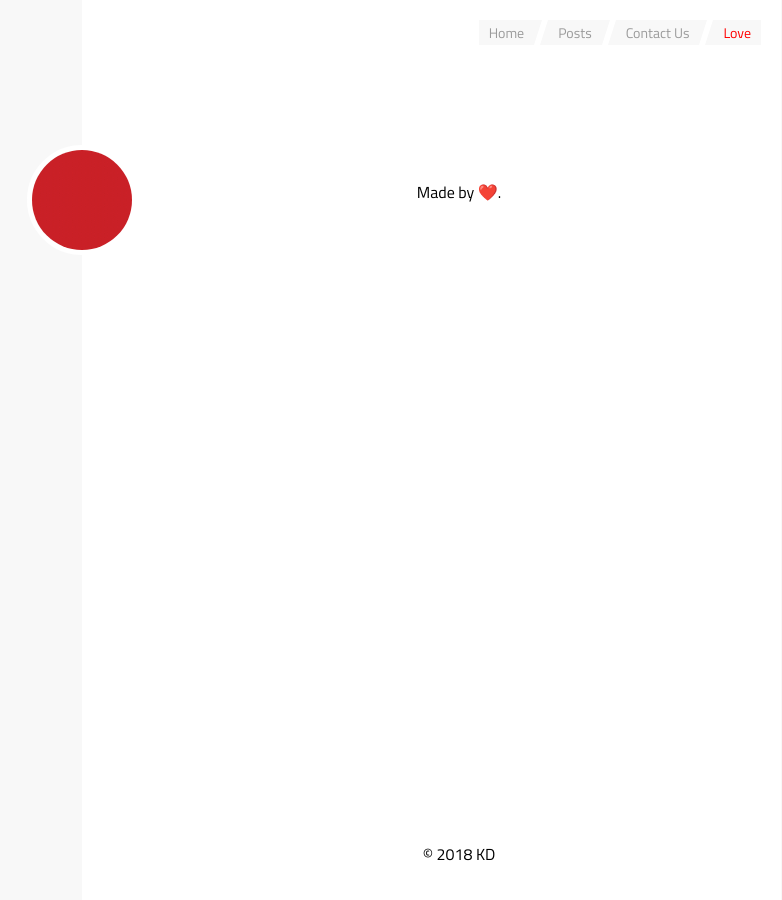
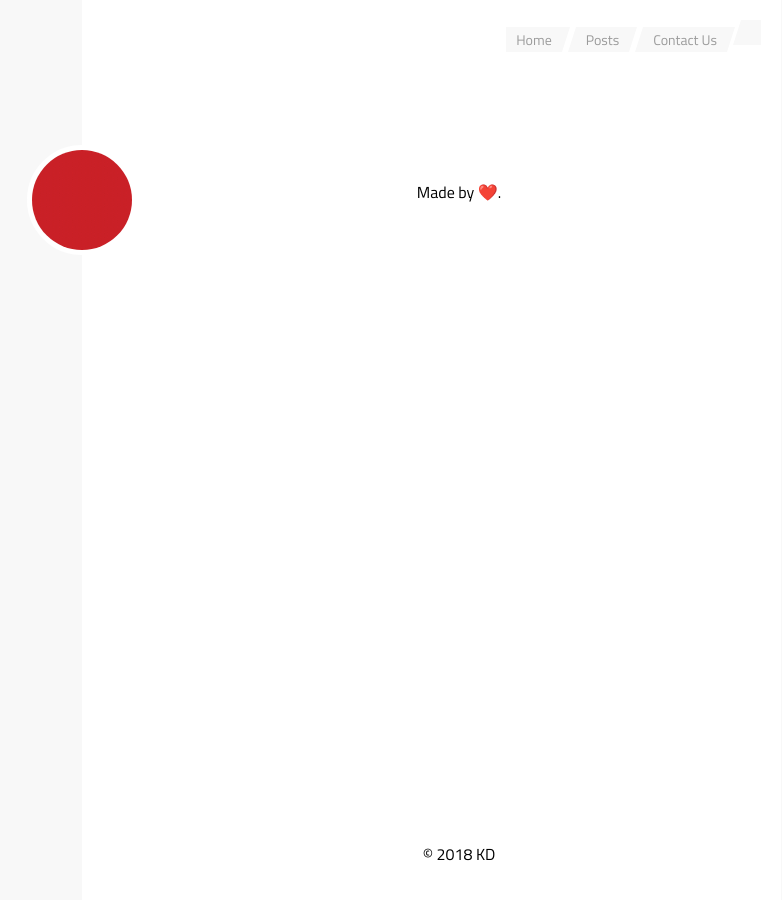
Before and after one commit to dkarthe/KD, a Jekyll site: the page built from index.html, in a window 1280 px wide. Shown: the whole page, without its empty margins (366-1148 px from the left). Built offline with Jekyll 4.4.1, drawn with Linux system fonts in a browser that asks for light colours.

Commit message:
Update navigation.html

```diff
--- a/_includes/navigation.html
+++ b/_includes/navigation.html
@@ -3,6 +3,6 @@
     <li class="navbar__item"><a href="https://kd.ax">Home</a></li>
     <li class="navbar__item"><a href="{{ '/posts.html' | relative_url }}">Posts</a></li>
     <li class="navbar__item"><a href="mailto:xy@datamail.in">Contact Us</a></li>
-    <li class="navbar__item"><a herf="i-favourite animated infinite pulse" style="color:red;display:inline-block;">Love</a></li>
+    <li class="navbar__item"><a herf="i-favourite animated infinite pulse" style="color:red;display:inline-block;"></a></li>
   </ul>
 </nav>
```
